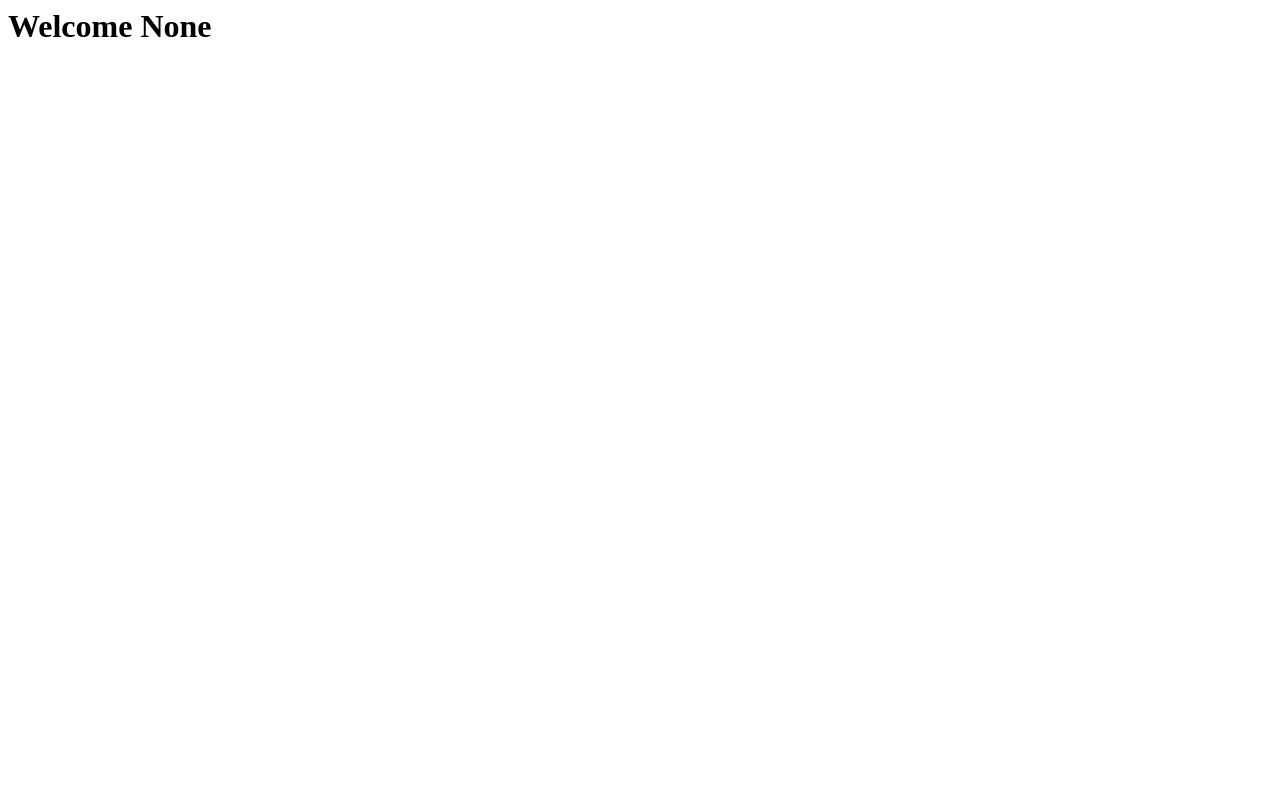
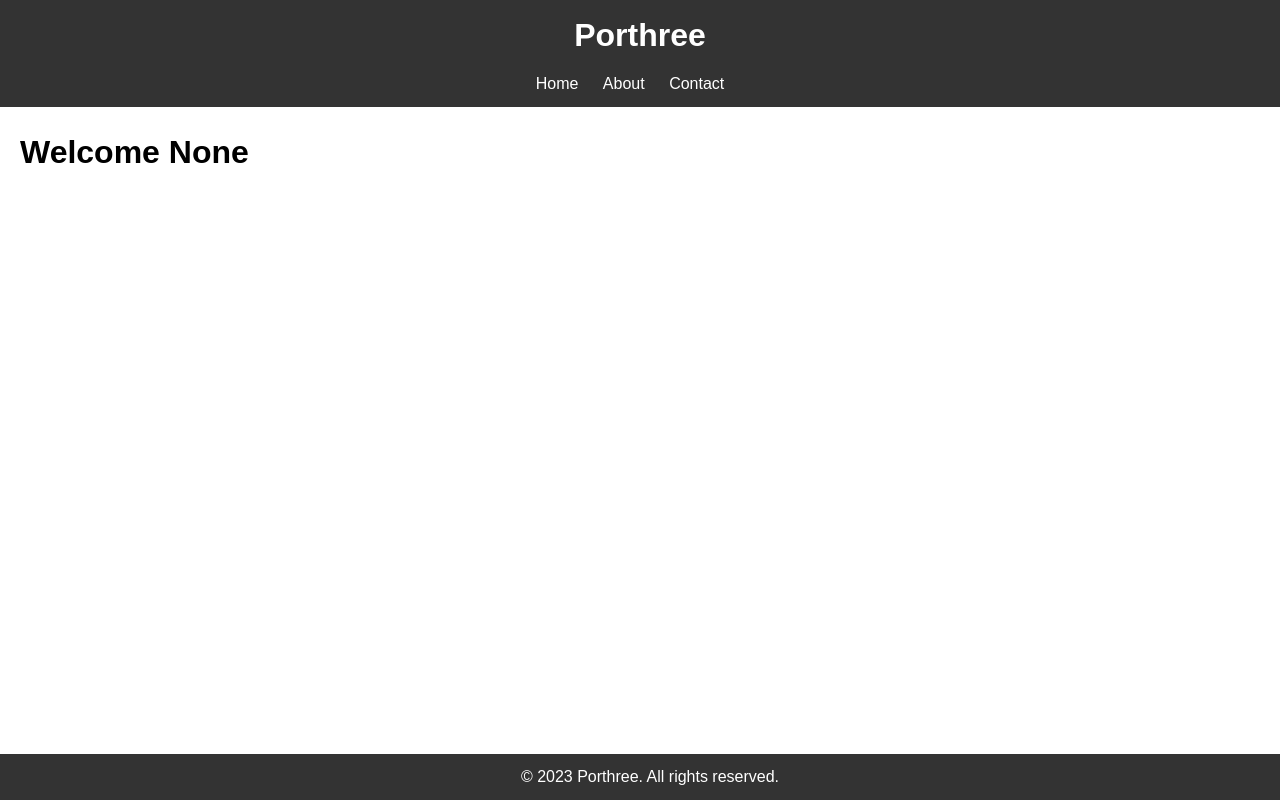
Before and after one commit to SireME/porthree-landing, a Django app: page /admin in a window 1280 px wide. Before the commit the page is almost empty. Run offline with Django 4.2, Linux system fonts and the light colour scheme.

Commit message:
create basic stylings

```diff
--- /dev/null
+++ b/Porthree/MainApp/static/MainApp/css/styles.css
@@ -0,0 +1,53 @@
+/* Reset some default styles */
+body, h1, h2, h3, p, ul {
+    margin: 0;
+    padding: 0;
+}
+
+body {
+    font-family: 'Arial', sans-serif;
+    line-height: 1.6;
+}
+
+/* Header styles */
+header {
+    background-color: #333;
+    color: #fff;
+    padding: 10px;
+    text-align: center;
+}
+
+header h1 {
+    margin: 0;
+}
+
+nav ul {
+    list-style: none;
+    margin-top: 10px;
+}
+
+nav ul li {
+    display: inline;
+    margin-right: 20px;
+}
+
+nav a {
+    color: #fff;
+    text-decoration: none;
+}
+
+/* Main content styles */
+main {
+    padding: 20px;
+}
+
+/* Footer styles */
+footer {
+    background-color: #333;
+    color: #fff;
+    padding: 10px;
+    text-align: center;
+    position: fixed;
+    bottom: 0;
+    width: 100%;
+}
--- a/Porthree/MainApp/templates/MainApp/portfolio.html
+++ b/Porthree/MainApp/templates/MainApp/portfolio.html
@@ -1 +1,34 @@
-<h1> Welcome {{ user }}</h1>
+<!DOCTYPE html>
+<html lang="en">
+<head>
+    <meta charset="UTF-8">
+    <meta name="viewport" content="width=device-width, initial-scale=1.0">
+    <link rel="stylesheet" href="/static/MainApp/css/styles.css">
+    <title>Your Website Title</title>
+</head>
+<body>
+
+    <header>
+        <h1>Porthree</h1>
+        <nav>
+            <ul>
+                <li><a href="#">Home</a></li>
+                <li><a href="#">About</a></li>
+                <li><a href="#">Contact</a></li>
+            </ul>
+        </nav>
+    </header>
+
+    <main>
+
+        <!-- Your main content goes here -->
+        <h1> Welcome {{ user }}</h1>
+
+    </main>
+
+    <footer>
+        <p>&copy; 2023 Porthree. All rights reserved.</p>
+    </footer>
+
+</body>
+</html>
```
Also changed, not shown: Porthree/MainApp/templates/MainApp/login.html (+22 -2 lines), Porthree/MainApp/templates/MainApp/sign-up.html (+22 -2 lines), Porthree/db.sqlite3.
